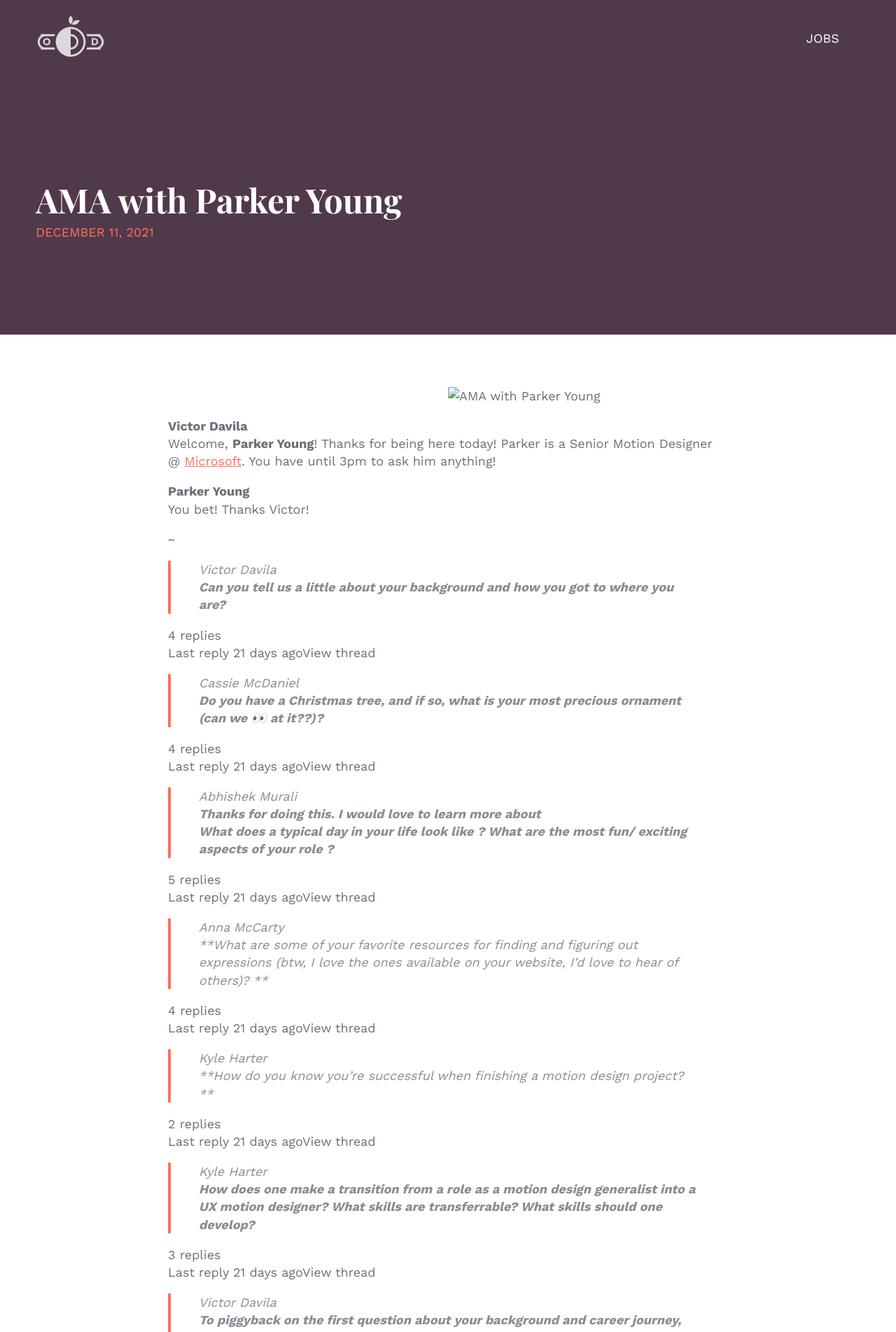
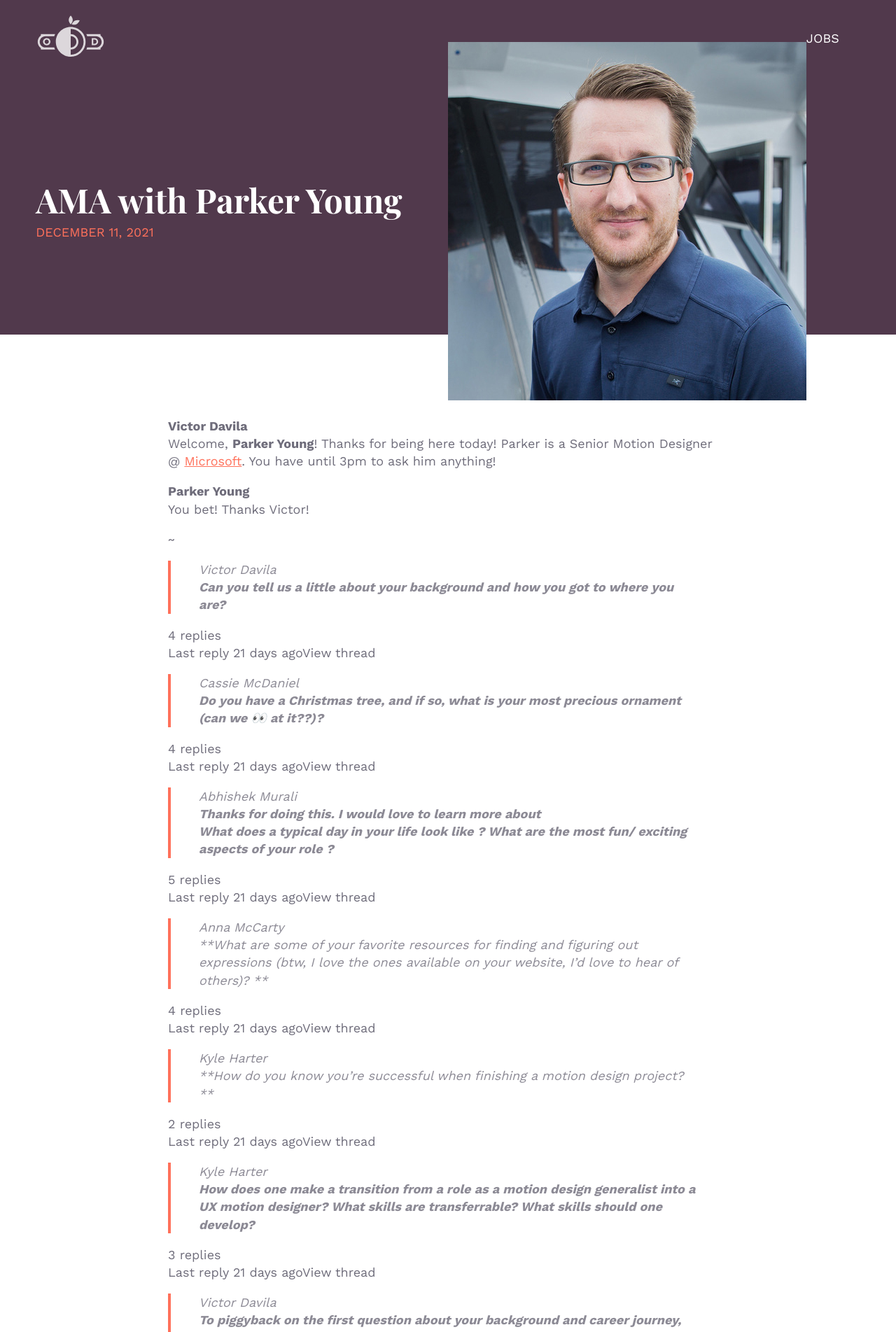
Before and after one commit to whosdustin/orlando-designers, a Jekyll site: the page built from _posts/2021-12-11-ama-with-parker-young.markdown, in a window 1280 px wide. Shown: the top 1903 px of the page at 70% size. Built offline with Jekyll 4.4.1, drawn with Linux system fonts in a browser that asks for light colours; comment, search, counter and statistics services are not loaded.

Commit message:
Updated Ama With Parker Young and 1 other file

```diff
--- a/_posts/2021-12-11-ama-with-parker-young.markdown
+++ b/_posts/2021-12-11-ama-with-parker-young.markdown
@@ -3,7 +3,7 @@ title: AMA with Parker Young
 date: 2021-12-11 14:01:00 -05:00
 categories:
 - Stories
-Image: "/uploads/Parker-Young.jpg"
+image: "/uploads/Parker-Young.jpg"
 author: Avery Smith
 layout: posts-2
 ---
```
Also changed, not shown: _uploads/Parker-Young.jpeg (deleted).
